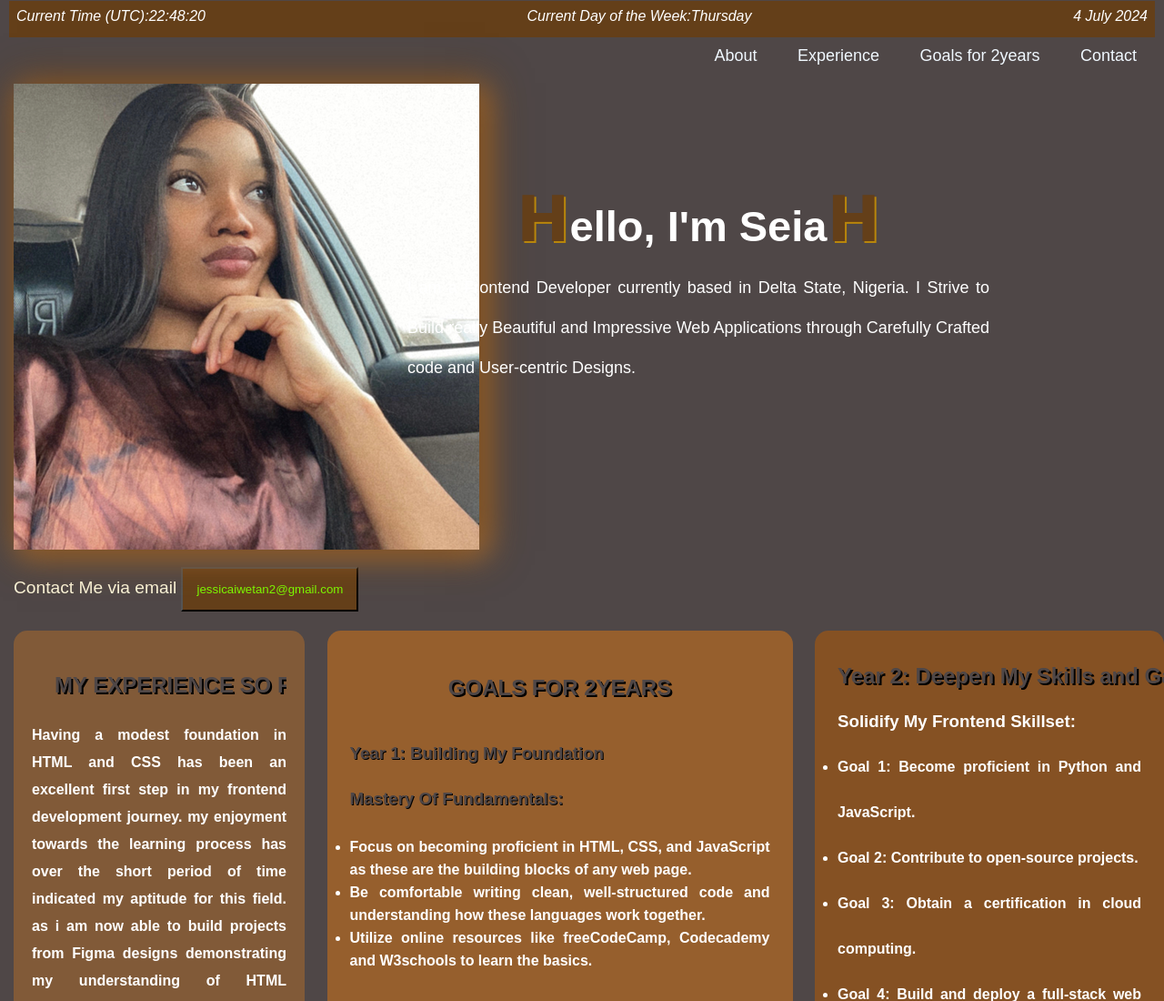
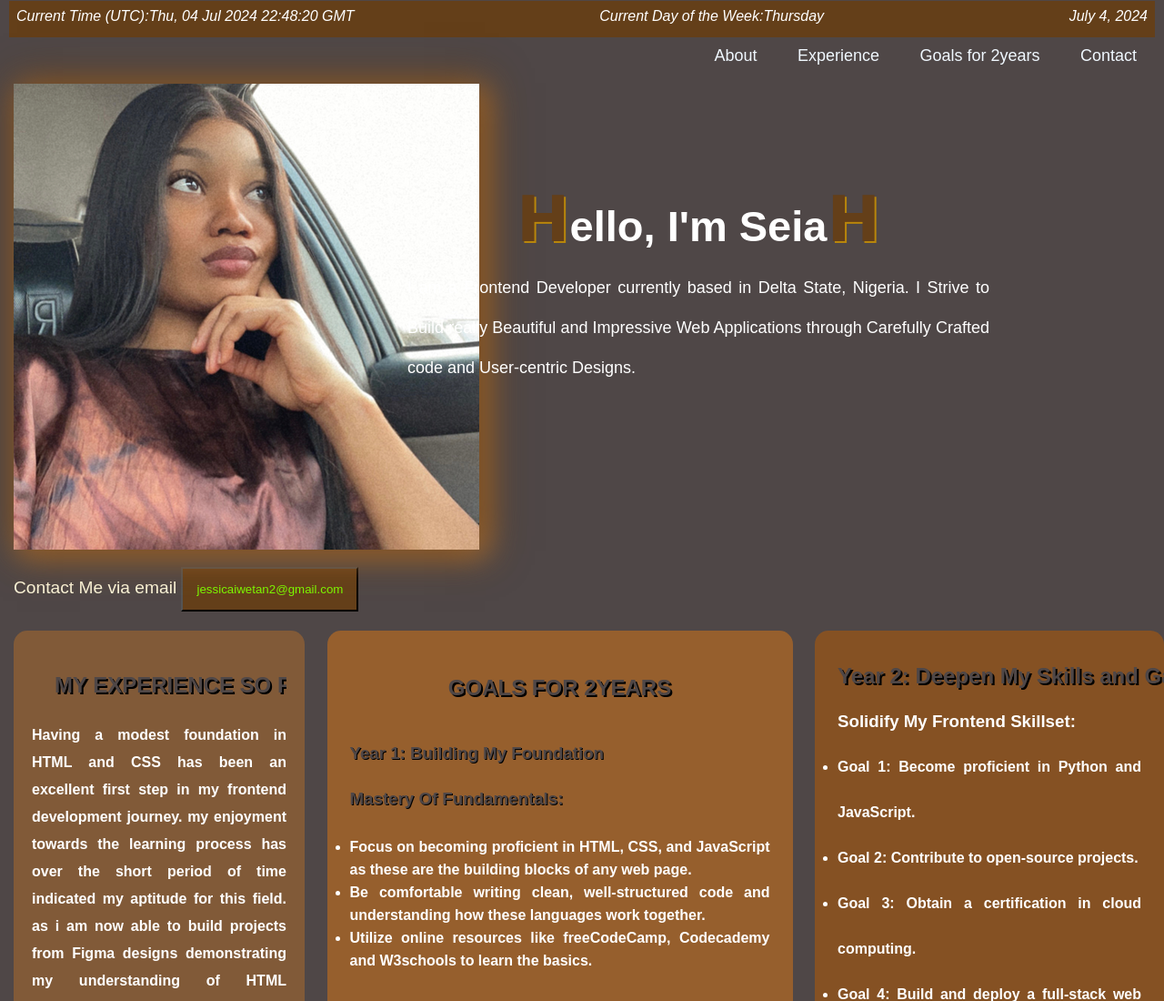
Before and after one commit to jessicaiwetan/hngTaskOne, a plain HTML site: page index.html in a window 1280 px wide. Shown: the top 1100 px of the page at 91% size. Drawn offline with Linux system fonts and the light colour scheme.

Commit message:
Update index.html

```diff
--- a/index.html
+++ b/index.html
@@ -117,13 +117,13 @@
            const currentDay=document.querySelector('[data-test-id="currentDay"]');
            const currentDate=document.querySelector('[data-test-id="currentDate"]');
 
-           setInterval(()=>{
-            const now=new Date();
-            const localTime=now.toLocaleTimeString('en-NG');
-            currentTimeUTC.textContent=localTime;
-            currentDay.textContent=now.toLocaleDateString('en-NG',{weekday:"long"});
-            currentDate.textContent=now.toLocaleDateString('en-NG',{day:'numeric',month:"long",year:"numeric"});
-           },1000);
+          setInterval(() => {
+      const now = new Date();
+      currentTimeUTC.textContent = now.toUTCString();
+      currentDay.textContent = now.toLocaleDateString('en-US', { weekday: 'long' });
+      currentDate.textContent = now.toLocaleDateString('en-US', { day: 'numeric', month: 'long', year: 'numeric' });
+    }, 1000);
+
 
         </script>
     </body>
```
